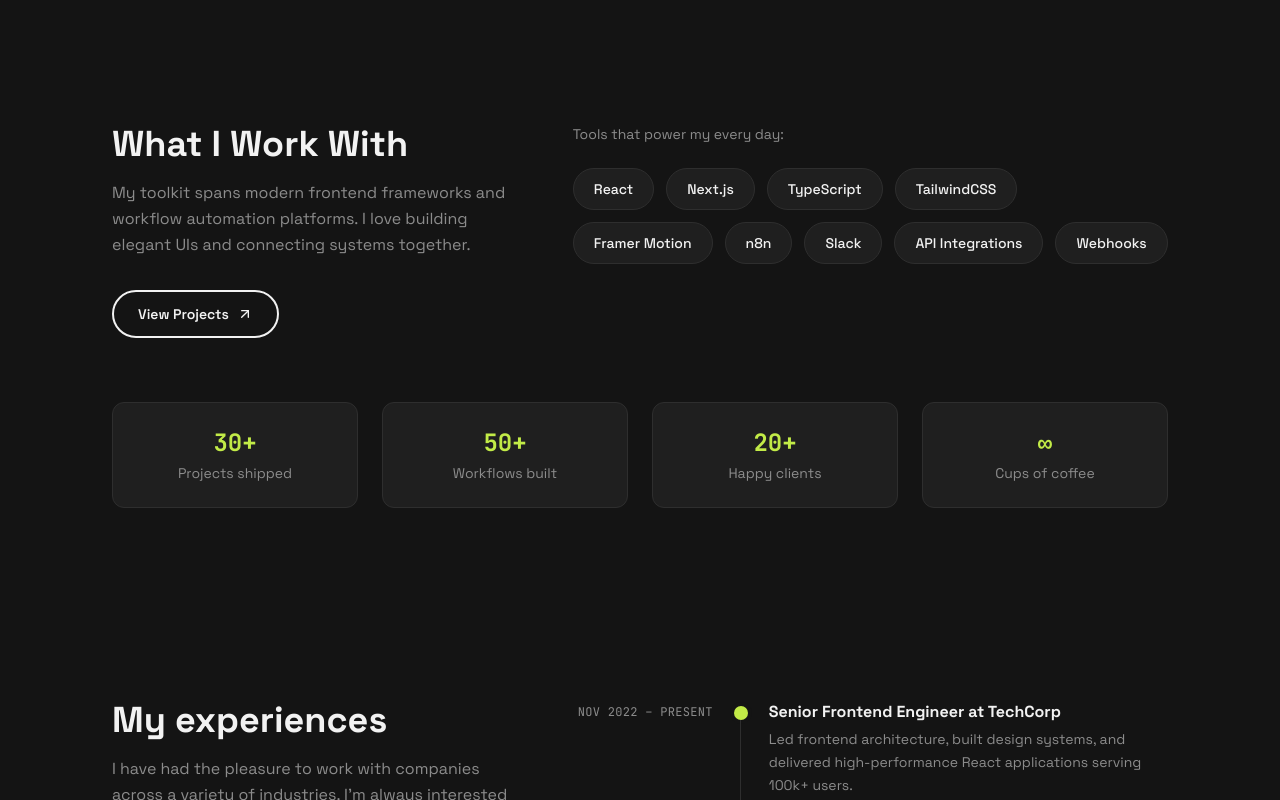
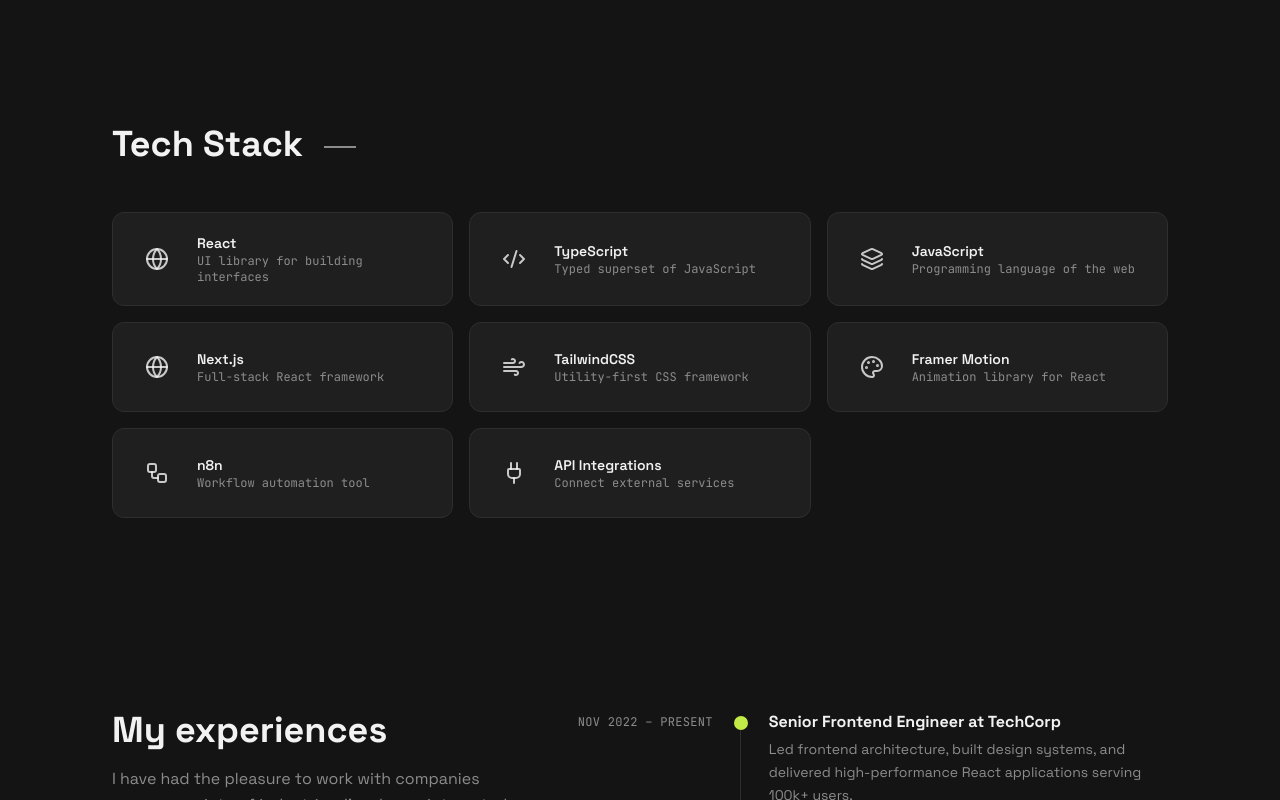
Before and after one commit to NatnaelDemelash/DevFolio, a Next.js app: page / in a window 1280 px wide. Shown: the part 820-1620 px from the top of the page. Built offline with nearby package versions, Linux system fonts and the light colour scheme.

Commit message:
update skills section and add connect section

```diff
--- a/app/page.tsx
+++ b/app/page.tsx
@@ -1,3 +1,4 @@
+import ConnectSection from '@/components/Connect';
 import ExperienceSection from '@/components/Experience';
 import HeroSection from '@/components/HeroSection';
 import Navbar from '@/components/Navbar';
@@ -13,6 +14,7 @@
         <SkillsSection />
         <ExperienceSection />
         <ProjectsSection />
+        <ConnectSection />
       </div>
     </div>
   );
--- /dev/null
+++ b/components/Connect.tsx
@@ -0,0 +1,139 @@
+'use client';
+
+import { useState } from 'react';
+import { Github, Linkedin, Send } from 'lucide-react';
+
+const ConnectSection = () => {
+  const [form, setForm] = useState({ name: '', email: '', message: '' });
+
+  const handleSubmit = (e: React.FormEvent) => {
+    e.preventDefault();
+    // TODO: wire up to backend
+    console.log('Form submitted:', form);
+  };
+
+  return (
+    <section id="connect" className="py-24 px-6">
+      <div className="max-w-5xl mx-auto">
+        {/* CTA heading */}
+        <div className="text-center mb-16">
+          <h2 className="text-3xl md:text-4xl font-bold text-foreground mb-2">
+            Get In Touch{' '}
+            <span className="inline-block w-8 h-0.5 bg-muted-foreground align-middle ml-3" />
+          </h2>
+          <p className="text-2xl md:text-3xl font-bold text-foreground mt-6">
+            Ready to take your{' '}
+            <span className="text-primary">digital presence</span> to the next
+            level?
+          </p>
+          <p className="text-muted-foreground mt-4 max-w-2xl mx-auto">
+            Let's build something meaningful together. Whether it's a sleek
+            front-end, powerful automation, or a custom tool, I can help bring
+            your ideas to life.
+          </p>
+        </div>
+
+        {/* Contact form card */}
+        <div className="max-w-3xl mx-auto rounded-2xl border border-border bg-card p-8 md:p-12">
+          <div className="text-center mb-8">
+            <span className="inline-flex items-center gap-2 px-4 py-1.5 rounded-full border border-border text-xs font-semibold text-foreground tracking-wider uppercase">
+              ✦ Contact
+            </span>
+            <h3 className="text-2xl md:text-3xl font-bold text-foreground mt-4">
+              Got a project in mind?
+              <br />
+              Let's get in touch.
+            </h3>
+          </div>
+
+          <form onSubmit={handleSubmit} className="space-y-6">
+            <div className="grid sm:grid-cols-2 gap-6">
+              <div>
+                <label className="text-sm text-muted-foreground mb-1 block">
+                  Name
+                </label>
+                <input
+                  type="text"
+                  placeholder="Your name *"
+                  required
+                  maxLength={100}
+                  value={form.name}
+                  onChange={(e) => setForm({ ...form, name: e.target.value })}
+                  className="w-full bg-transparent border-b border-border pb-2 text-foreground placeholder:text-muted-foreground/60 focus:outline-none focus:border-primary transition-colors"
+                />
+              </div>
+              <div>
+                <label className="text-sm text-muted-foreground mb-1 block">
+                  Email
+                </label>
+                <input
+                  type="email"
+                  placeholder="Email address *"
+                  required
+                  maxLength={255}
+                  value={form.email}
+                  onChange={(e) => setForm({ ...form, email: e.target.value })}
+                  className="w-full bg-transparent border-b border-border pb-2 text-foreground placeholder:text-muted-foreground/60 focus:outline-none focus:border-primary transition-colors"
+                />
+              </div>
+            </div>
+            <div>
+              <label className="text-sm text-muted-foreground mb-1 block">
+                Message
+              </label>
+              <textarea
+                placeholder="Tell me about your project *"
+                required
+                maxLength={1000}
+                rows={4}
+                value={form.message}
+                onChange={(e) => setForm({ ...form, message: e.target.value })}
+                className="w-full bg-transparent border-b border-border pb-2 text-foreground placeholder:text-muted-foreground/60 focus:outline-none focus:border-primary transition-colors resize-y"
+              />
+            </div>
+            <div className="flex justify-center pt-4">
+              <button
+                type="submit"
+                className="inline-flex items-center gap-2 px-8 py-3.5 rounded-full bg-primary text-primary-foreground font-semibold text-sm hover:opacity-90 transition-opacity"
+              >
+                Let's get in touch
+                <Send className="w-4 h-4" />
+              </button>
+            </div>
+          </form>
+
+          {/* Social links */}
+          <div className="flex justify-center gap-4 mt-8">
+            <a
+              href="https://github.com"
+              target="_blank"
+              rel="noopener noreferrer"
+              className="text-foreground hover:text-primary transition-colors"
+            >
+              <Github className="w-6 h-6" />
+            </a>
+            <a
+              href="https://linkedin.com"
+              target="_blank"
+              rel="noopener noreferrer"
+              className="text-foreground hover:text-primary transition-colors"
+            >
+              <Linkedin className="w-6 h-6" />
+            </a>
+          </div>
+        </div>
+
+        {/* Footer */}
+        <footer className="mt-20 text-center font-mono text-xs text-muted-foreground">
+          {/* <p>
+            Built with <span className="text-primary">React</span> +{' '}
+            <span className="text-primary">TailwindCSS</span>
+          </p> */}
+          <p className="mt-1">© 2026 — all rights reserved</p>
+        </footer>
+      </div>
+    </section>
+  );
+};
+
+export default ConnectSection;
--- a/components/Skills.tsx
+++ b/components/Skills.tsx
@@ -1,75 +1,95 @@
-import { ArrowUpRight } from 'lucide-react';
+import {
+  Code2,
+  Palette,
+  Globe,
+  Layers,
+  Wind,
+  Workflow,
+  PenTool,
+  Plug,
+  Webhook,
+} from 'lucide-react';
 
 const tools = [
-  'React',
-  'Next.js',
-  'TypeScript',
-  'TailwindCSS',
-  'Framer Motion',
-  'n8n',
-  'Slack',
-  'API Integrations',
-  'Webhooks',
+  {
+    name: 'React',
+    desc: 'UI library for building interfaces',
+    icon: Globe,
+    // color: 'bg-sky-100',
+  },
+  {
+    name: 'TypeScript',
+    desc: 'Typed superset of JavaScript',
+    icon: Code2,
+    // color: 'bg-blue-100',
+  },
+  {
+    name: 'JavaScript',
+    desc: 'Programming language of the web',
+    icon: Layers,
+    // color: 'bg-yellow-100',
+  },
+  {
+    name: 'Next.js',
+    desc: 'Full-stack React framework',
+    icon: Globe,
+    // color: 'bg-neutral-200',
+  },
+  {
+    name: 'TailwindCSS',
+    desc: 'Utility-first CSS framework',
+    icon: Wind,
+    // color: 'bg-cyan-100',
+  },
+  {
+    name: 'Framer Motion',
+    desc: 'Animation library for React',
+    icon: Palette,
+    // color: 'bg-purple-100',
+  },
+  {
+    name: 'n8n',
+    desc: 'Workflow automation tool',
+    icon: Workflow,
+    // color: 'bg-pink-100',
+  },
+  {
+    name: 'API Integrations',
+    desc: 'Connect external services',
+    icon: Plug,
+    // color: 'bg-indigo-100',
+  },
 ];
 
 const SkillsSection = () => {
   return (
     <section id="skills" className="py-24 px-6">
       <div className="max-w-6xl mx-auto">
-        <div className="grid md:grid-cols-[1fr_1.5fr] gap-16">
-          {/* Left — Heading */}
-          <div>
-            <h2 className="text-3xl md:text-4xl font-bold text-foreground mb-4">
-              What I Work With
-            </h2>
-            <p className="text-muted-foreground leading-relaxed mb-8">
-              My toolkit spans modern frontend frameworks and workflow
-              automation platforms. I love building elegant UIs and connecting
-              systems together.
-            </p>
-            <a
-              href="#projects"
-              className="group inline-flex items-center gap-2 px-6 py-3 rounded-full border-2 border-foreground text-foreground font-semibold text-sm hover:bg-foreground hover:text-background transition-all duration-300"
+        <h2 className="text-3xl md:text-4xl font-bold text-foreground mb-12">
+          Tech Stack{' '}
+          <span className="inline-block w-8 h-0.5 bg-muted-foreground align-middle ml-3" />
+        </h2>
+
+        <div className="grid grid-cols-1 sm:grid-cols-2 lg:grid-cols-3 gap-4">
+          {tools.map((tool, i) => (
+            <div
+              key={tool.name}
+              className="flex items-center gap-4 p-5 rounded-xl border border-border bg-card hover:shadow-md hover:-translate-y-0.5 transition-all duration-300 cursor-default animate-fade-in"
+              style={{ animationDelay: `${i * 60}ms` }}
             >
-              View Projects
-              <ArrowUpRight className="w-4 h-4 transition-transform group-hover:translate-x-0.5 group-hover:-translate-y-0.5" />
-            </a>
-          </div>
-
-          {/* Right — Tools as pills */}
-          <div>
-            <p className="text-muted-foreground text-sm mb-6">
-              Tools that power my every day:
-            </p>
-            <div className="flex flex-wrap gap-3">
-              {tools.map((tool) => (
-                <span
-                  key={tool}
-                  className="px-5 py-2.5 rounded-full border border-border bg-card text-foreground text-sm font-medium hover:bg-primary hover:text-primary-foreground transition-colors duration-200"
-                >
-                  {tool}
-                </span>
-              ))}
-            </div>
-          </div>
-        </div>
-
-        {/* Stats */}
-        <div className="grid grid-cols-2 md:grid-cols-4 gap-6 mt-16">
-          {[
-            { label: 'Projects shipped', value: '30+' },
-            { label: 'Workflows built', value: '50+' },
-            { label: 'Happy clients', value: '20+' },
-            { label: 'Cups of coffee', value: '∞' },
-          ].map((stat) => (
-            <div
-              key={stat.label}
-              className="text-center rounded-xl border border-border bg-card p-6"
-            >
-              <p className="text-2xl font-bold text-primary font-mono">
-                {stat.value}
-              </p>
-              <p className="text-sm text-muted-foreground mt-1">{stat.label}</p>
+              <div
+                className={`w-12 h-12 rounded-xl ${tool} flex items-center justify-center shrink-0`}
+              >
+                <tool.icon className="w-6 h-6 text-foreground/80" />
+              </div>
+              <div>
+                <p className="font-semibold text-foreground text-sm">
+                  {tool.name}
+                </p>
+                <p className="text-xs text-muted-foreground font-mono">
+                  {tool.desc}
+                </p>
+              </div>
             </div>
           ))}
         </div>
```
